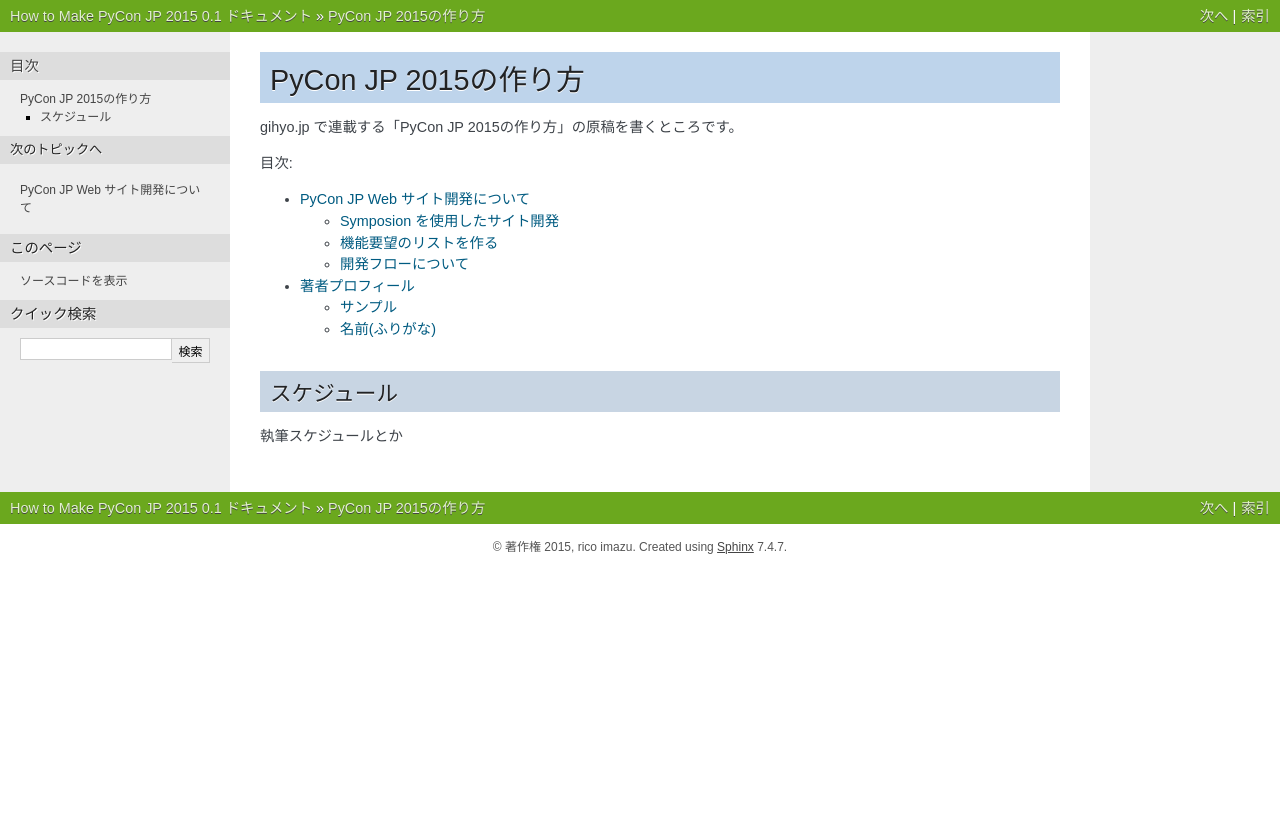
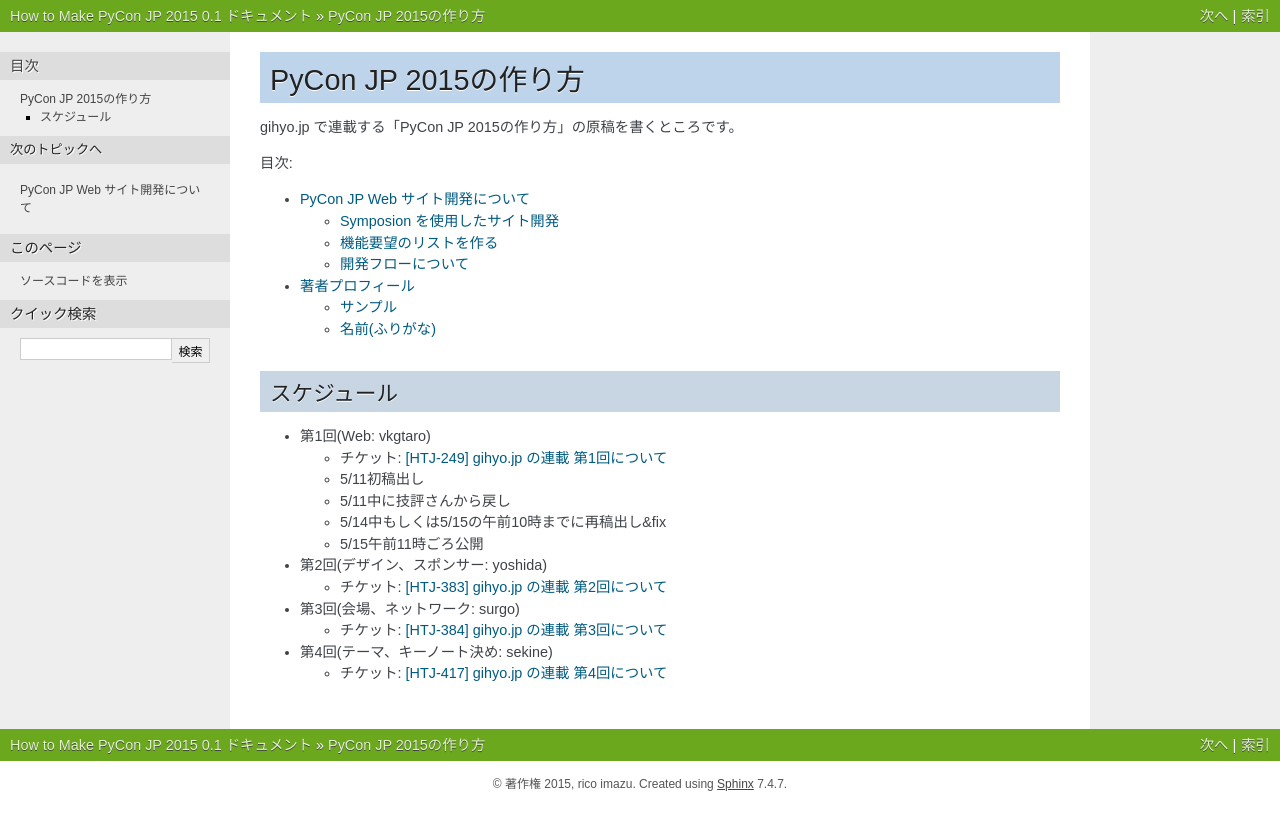
Before and after one commit to pyconjp/reports2015, a Sphinx documentation site: the page built from how-to-make/source/index.rst, in a window 1280 px wide. Shown: the top 830 px of the page. Built offline with Sphinx 7.4.7, drawn with Linux system fonts in a browser that asks for light colours.

Commit message:
HTJ-249 index.rstにスケジュールとかチケットへのリンクを追加

```diff
--- a/how-to-make/source/index.rst
+++ b/how-to-make/source/index.rst
@@ -18,4 +18,22 @@
 
 スケジュール
 ------------
-執筆スケジュールとか
+- 第1回(Web: vkgtaro)
+
+  - チケット: `[HTJ-249] gihyo.jp の連載 第1回について <https://pyconjp.atlassian.net/browse/HTJ-249>`_
+  - 5/11初稿出し
+  - 5/11中に技評さんから戻し
+  - 5/14中もしくは5/15の午前10時までに再稿出し&fix
+  - 5/15午前11時ごろ公開
+
+- 第2回(デザイン、スポンサー: yoshida)
+
+  - チケット: `[HTJ-383] gihyo.jp の連載 第2回について <https://pyconjp.atlassian.net/browse/HTJ-383>`_
+
+- 第3回(会場、ネットワーク: surgo)
+
+  - チケット: `[HTJ-384] gihyo.jp の連載 第3回について <https://pyconjp.atlassian.net/browse/HTJ-384>`_
+
+- 第4回(テーマ、キーノート決め: sekine)
+
+  - チケット: `[HTJ-417] gihyo.jp の連載 第4回について <https://pyconjp.atlassian.net/browse/HTJ-417>`_
```
